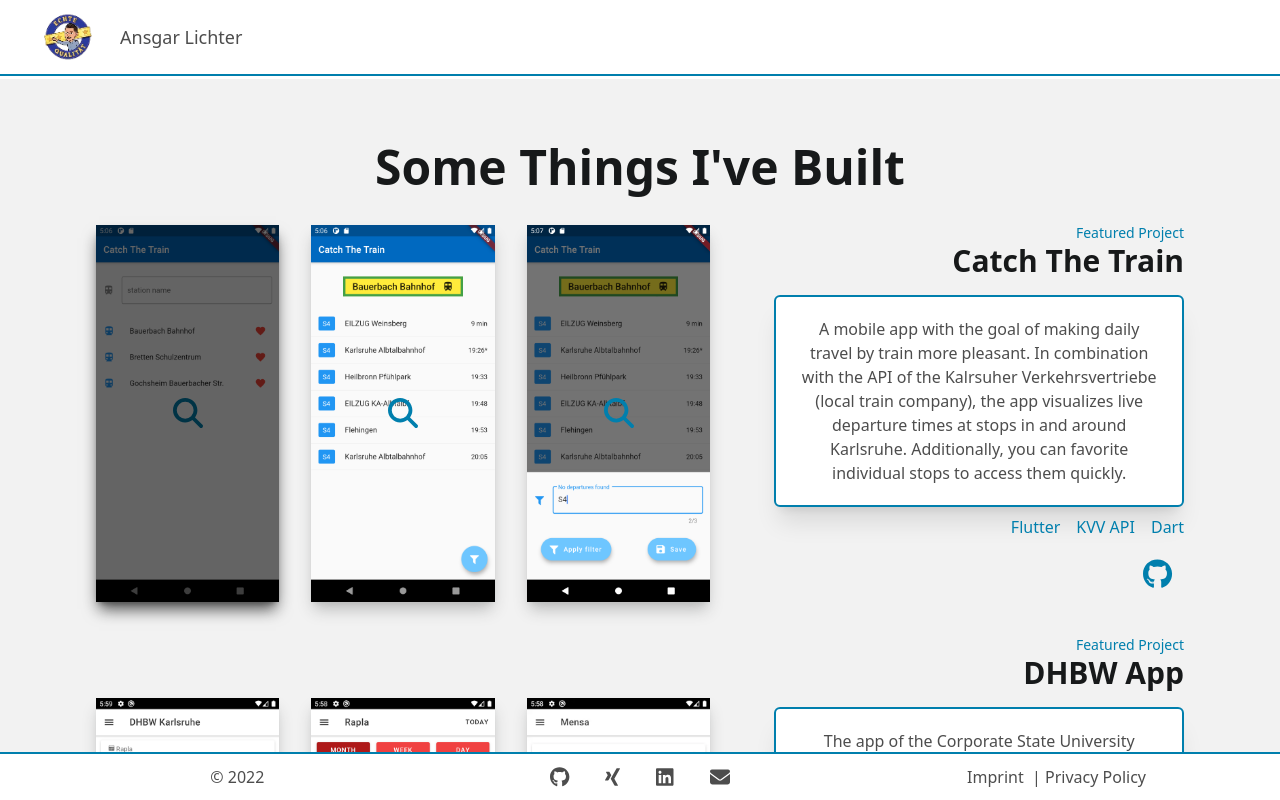
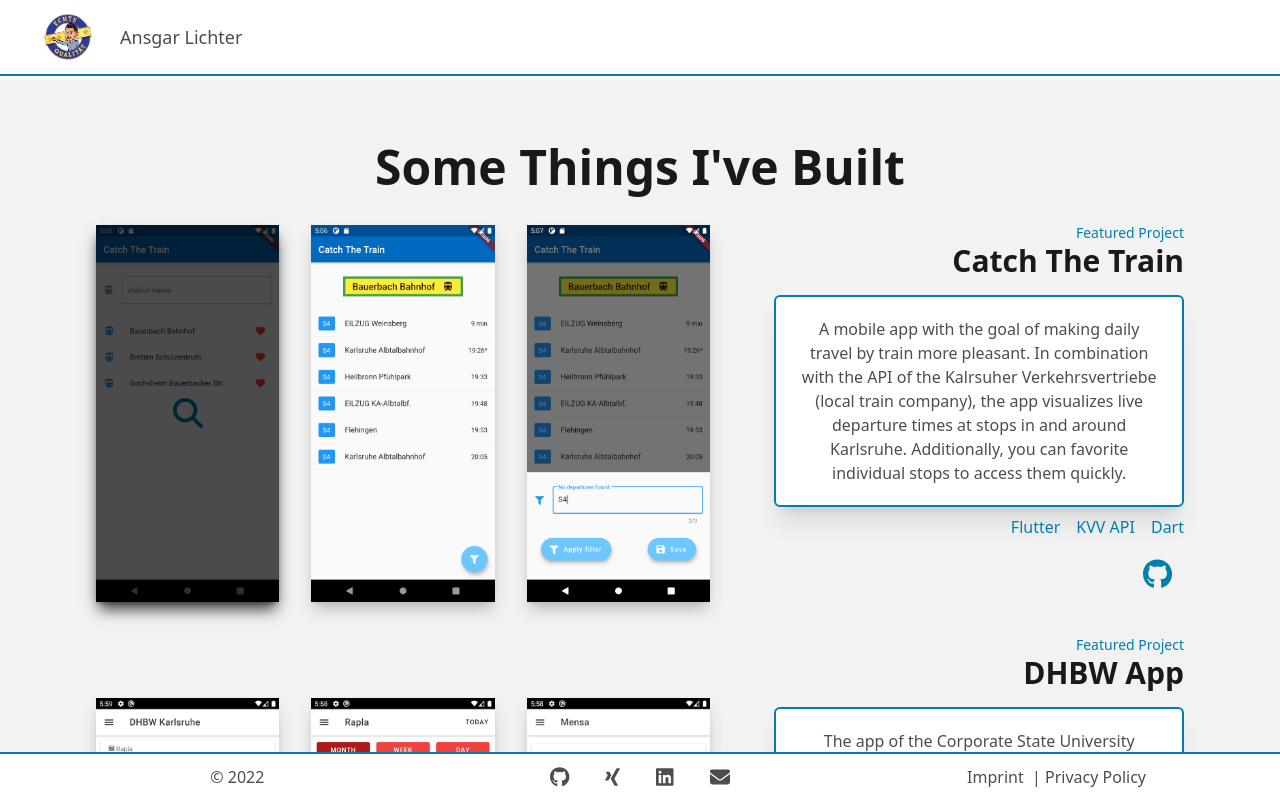
Before and after one commit to AnsgarLichter/homepage, a Vue app: page / in a window 1280 px wide. In both pictures the pointer is over the element 187 px from the left and 413 px from the top of the page. Built offline with nearby package versions, Linux system fonts and the light colour scheme.

Commit message:
fix(Image): preview icon only visible while hovering

```diff
--- a/src/components/Image.vue
+++ b/src/components/Image.vue
@@ -8,7 +8,7 @@
       @click="emit('click', $event)"
     />
     <div
-      class="a-image-preview-indicator flex absolute left-0 top-0 w-full h-full items-center justify-center ease-in delay-100 cursor-pointer"
+      class="a-image-preview-indicator flex absolute left-0 top-0 w-full h-full items-center justify-center ease-in delay-100 cursor-pointer opacity-0 transition-opacity"
       v-if="properties.preview"
       @click="openPreview"
     >
@@ -107,7 +107,11 @@ function closePreview() {
 
 <style scoped>
 .a-image-container-preview:hover {
-  filter: brightness(40%);
+  filter: brightness(30%);
+}
+
+.a-image-container:hover .a-image-preview-indicator {
+  opacity: 1;
 }
 
 .a-preview-outer {
```
